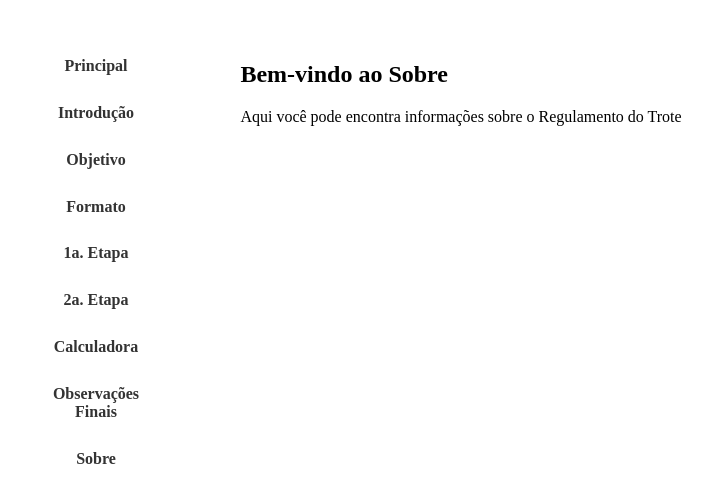
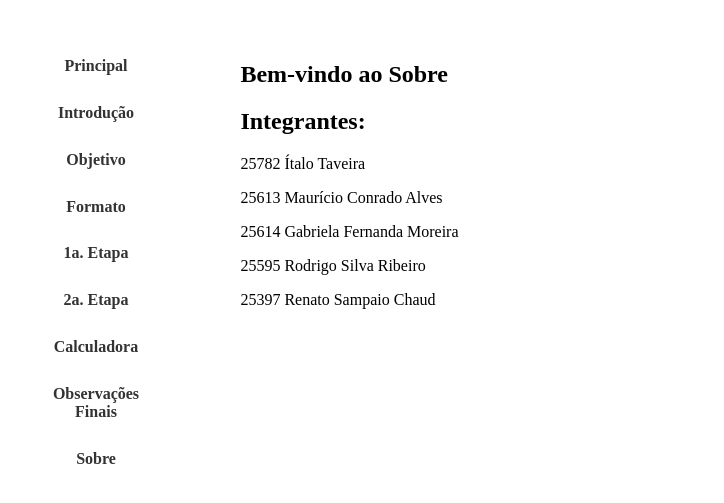
Before and after one commit to ItaloTaveira/Trote_Facef, a plain HTML site: page sobre.html in a window 1280 px wide. Shown: the part 89-592 px from the top of the page, without its empty margins (0-724 px from the left). Drawn offline with Linux system fonts and the light colour scheme.

Commit message:
Update sobre.html

```diff
--- a/sobre.html
+++ b/sobre.html
@@ -33,7 +33,12 @@
         </div>
         <div class="container2">
             <h2>Bem-vindo ao Sobre </h2>
-            <p>Aqui você pode encontra informações sobre o Regulamento do Trote</p>
+            <h1> Integrantes: </h1>
+            <p> 25782 Ítalo Taveira </p>
+            <p> 25613 Maurício Conrado Alves </p>
+            <p> 25614 Gabriela Fernanda Moreira </p>
+            <p> 25595 Rodrigo Silva Ribeiro </p>
+            <p> 25397 Renato Sampaio Chaud</p>
 
         </div>
     </section>
```
